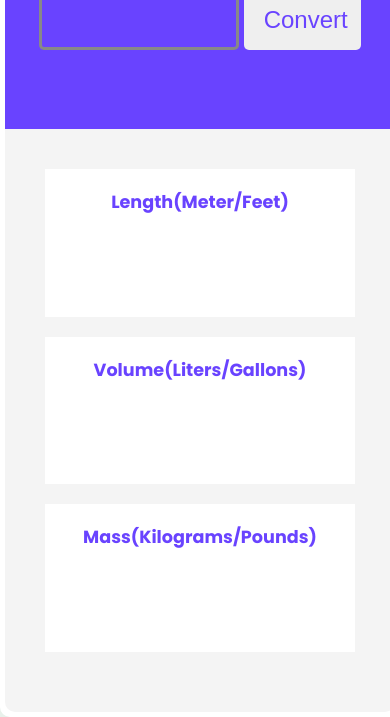
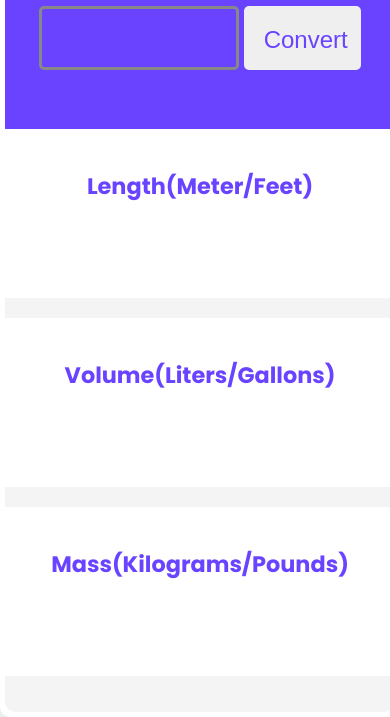
Before and after one commit to Caloy1218/Metric-And-Imperial-Unit-Conversion, a plain HTML site: page index.html in a window 390 px wide. Shown: the part 129-846 px from the top of the page. Drawn offline with Linux system fonts and the light colour scheme; a web font is replaced by a local one.

Commit message:
Update metricAndImperialCoversion.css

```diff
--- a/metricAndImperialCoversion.css
+++ b/metricAndImperialCoversion.css
@@ -106,6 +106,9 @@ body {
     margin: -40px 0 0px 0;
     padding-top: 10px;
   }
+  .miConversion-result {
+    padding: 0;
+  }
   .header input {
     width: 200px;
     font-size: 2rem;
@@ -113,14 +116,20 @@ body {
     margin: 0;
     vertical-align: middle;
   }
+  .header input,
+  .header button {
+    margin: 20px 0 0 0;
+  }
   .header button {
     display: inline;
     width: 30%;
     vertical-align: middle;
   }
+  .result {
+  }
   .result h2 {
-    margin-top: -20px;
-    font-size: 1.1rem;
+    margin-top: 0px;
+    font-size: 1.4rem;
   }
   .result h3 {
     font-size: 1rem;
```
